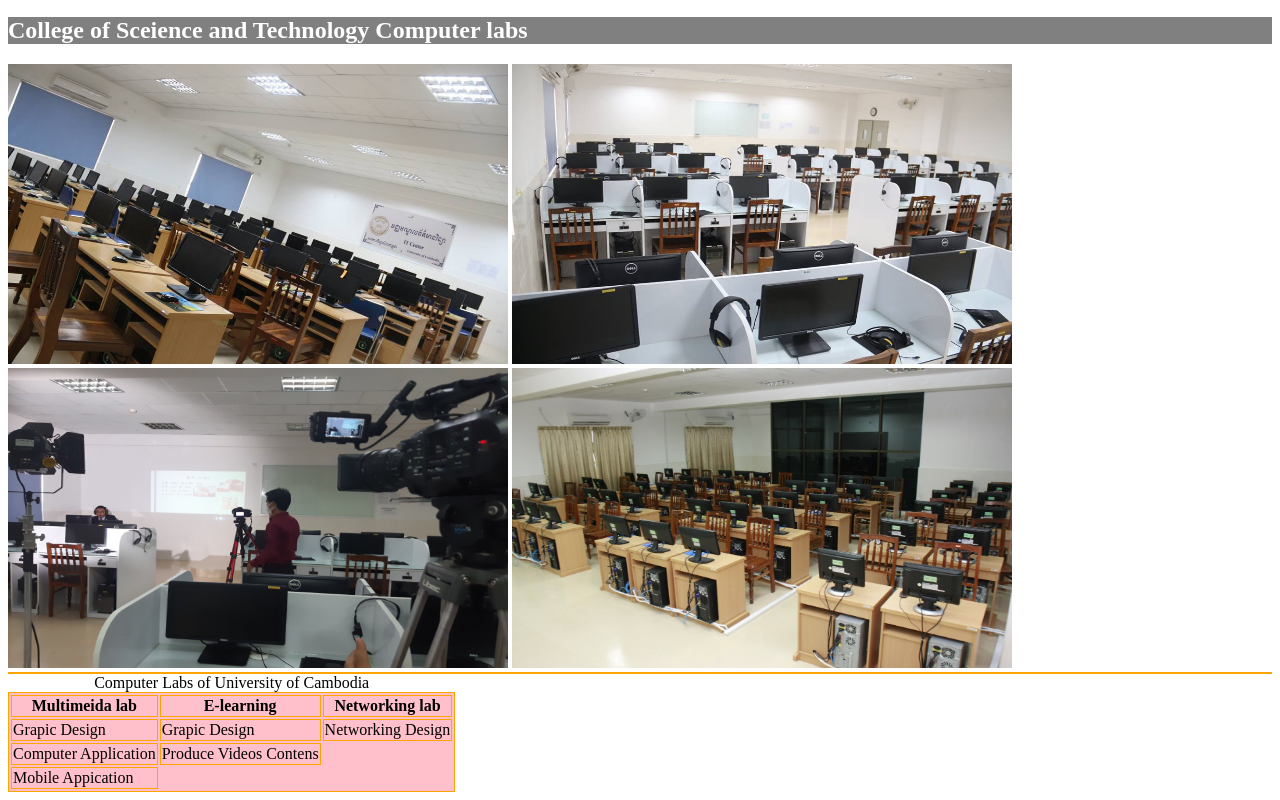
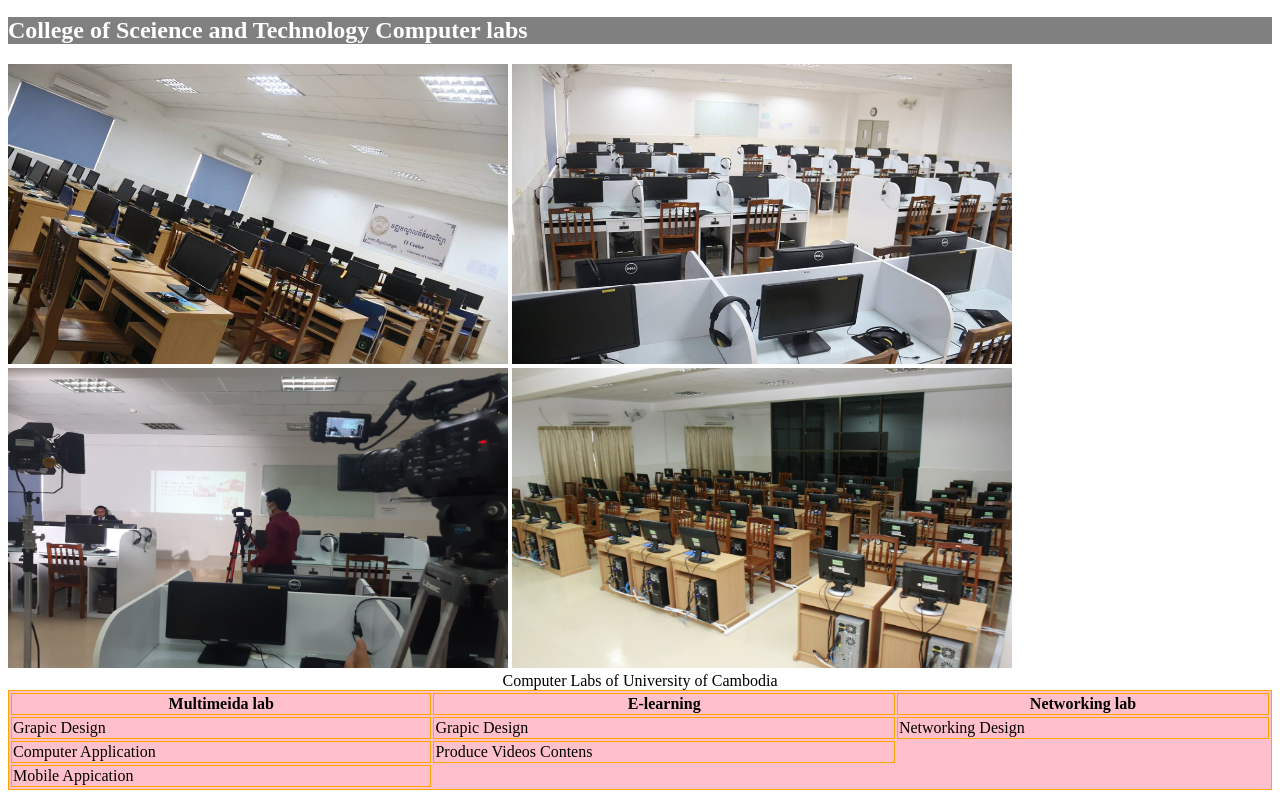
Before and after one commit to leanghy1564/Assignment2.github.io, a plain HTML site: page code/index.html in a window 1280 px wide. Shown: the part 630-1430 px from the top of the page. Drawn offline with Linux system fonts and the light colour scheme; files whose address does not match are found by name.

Commit message:
Add files via upload

```diff
--- a/code/index.html
+++ b/code/index.html
@@ -63,7 +63,6 @@
 </style>
 <body>
       <table style="width:100%">
-	  <table id="t01">
 	  <caption>Computer Labs of University of Cambodia</Caption>
 <tr>
     <th> Multimeida lab</th>
```
